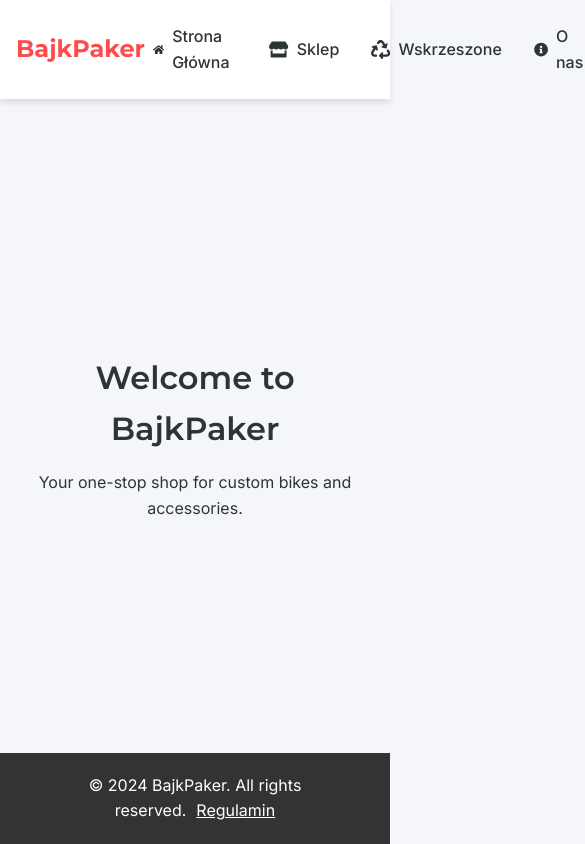
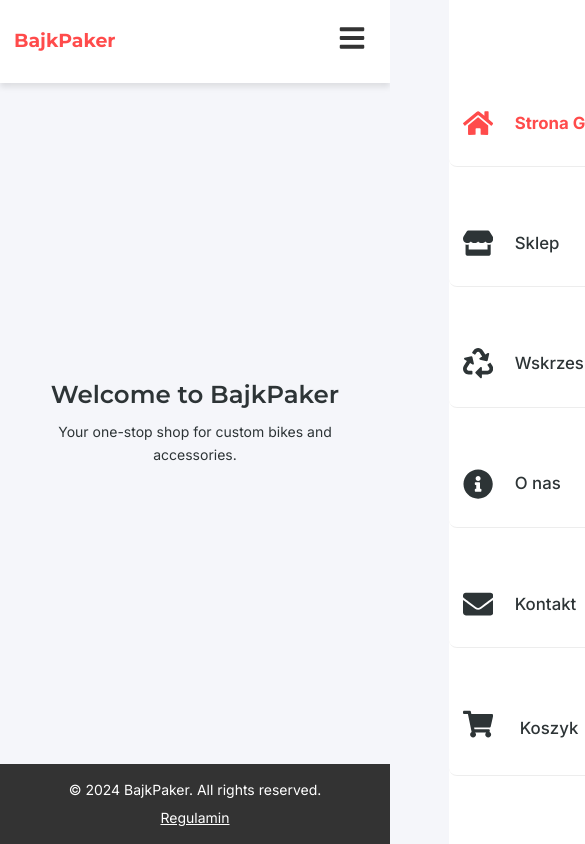
Before and after one commit to DraBard/BajkPaker, a React app in the folder frontend/: page / in a window 390 px wide. Shown: the top 844 px of the page, 585 px wide, since content can reach past the window. Built offline with nearby package versions, Linux system fonts and the light colour scheme; no server answers.

Commit message:
adjusts mobile frontend.

```diff
--- a/frontend/src/components/Footer.js
+++ b/frontend/src/components/Footer.js
@@ -9,6 +9,11 @@ const FooterContainer = styled.footer`
   position: fixed;
   bottom: 0;
   width: 100%;
+  z-index: 10;
+
+  ${props => props.theme.mediaQueries.mobile} {
+    padding: 15px 10px;
+  }
 `;
 
 const TermsLink = styled.span`
@@ -16,6 +21,12 @@ const TermsLink = styled.span`
   text-decoration: underline;
   cursor: pointer;
   margin-left: 10px;
+
+  ${props => props.theme.mediaQueries.mobile} {
+    display: block;
+    margin-top: 5px;
+    margin-left: 0;
+  }
 `;
 
 const Footer = ({ onOpenTerms }) => (
--- a/frontend/src/components/Header.js
+++ b/frontend/src/components/Header.js
@@ -1,7 +1,7 @@
-import React, { useContext } from 'react';
-import { Link } from 'react-router-dom';
+import React, { useContext, useState, useEffect } from 'react';
+import { Link, useLocation } from 'react-router-dom';
 import styled from 'styled-components';
-import { FaShoppingCart, FaHome, FaStore, FaInfoCircle, FaEnvelope, FaRecycle, FaUserPlus } from 'react-icons/fa';
+import { FaShoppingCart, FaHome, FaStore, FaInfoCircle, FaEnvelope, FaRecycle, FaUserPlus, FaBars, FaTimes } from 'react-icons/fa';
 import { CartContext } from '../CartContext';
 
 const NavBar = styled.nav`
@@ -19,6 +19,7 @@ const NavContent = styled.div`
   display: flex;
   justify-content: space-between;
   align-items: center;
+  position: relative;
 `;
 
 const Logo = styled(Link)`
@@ -30,22 +31,46 @@ const Logo = styled(Link)`
   &:hover {
     transform: scale(1.05);
   }
+
+  ${props => props.theme.mediaQueries.mobile} {
+    font-size: ${props => props.theme.typography.mobileSizes.xlarge};
+    z-index: 1001; // Ensure logo stays above the menu
+  }
 `;
 
 const NavLinks = styled.div`
   display: flex;
   gap: ${props => props.theme.spacing.medium};
   align-items: center;
+
+  ${props => props.theme.mediaQueries.touch} {
+    flex-direction: column;
+    position: fixed;
+    top: 0;
+    right: ${props => (props.isOpen ? '0' : '-100%')};
+    width: 85%; /* Increased width for better visibility */
+    max-width: 350px; /* Increased max-width */
+    height: 100vh;
+    background-color: ${props => props.theme.colors.light};
+    padding-top: 80px; /* Increased padding */
+    padding-bottom: 30px;
+    transition: right 0.3s ease-in-out;
+    box-shadow: ${props => (props.isOpen ? '-8px 0 15px rgba(0, 0, 0, 0.2)' : 'none')}; /* Enhanced shadow */
+    gap: ${props => props.theme.spacing.large};
+    overflow-y: auto;
+    z-index: 1000;
+  }
 `;
 
 const NavLink = styled(Link)`
   display: flex;
   align-items: center;
   gap: ${props => props.theme.spacing.small};
-  color: ${props => props.theme.colors.text};
-  font-weight: 500;
+  color: ${props => props.isActive ? props.theme.colors.primary : props.theme.colors.text};
+  font-weight: ${props => props.isActive ? '700' : '500'};
   padding: ${props => props.theme.spacing.small};
   border-radius: ${props => props.theme.borderRadius};
+  transition: all ${props => props.theme.transitions.fast};
 
   &:hover {
     background-color: ${props => props.theme.colors.background};
@@ -56,10 +81,30 @@ const NavLink = styled(Link)`
   svg {
     font-size: 1.2em;
   }
+
+  ${props => props.theme.mediaQueries.touch} {
+    width: 100%;
+    padding: ${props => props.theme.spacing.large} ${props => props.theme.spacing.medium}; /* Significantly increased padding for touch targets */
+    font-size: 1.2rem; /* Larger font size */
+    justify-content: flex-start;
+    border-bottom: 1px solid rgba(0,0,0,0.07); /* Visual separator */
+    margin-bottom: 5px;
+
+    svg {
+      font-size: 1.8em; /* Larger icons */
+      margin-right: 15px; /* More space between icon and text */
+    }
+
+    &:active {
+      background-color: ${props => props.theme.colors.background};
+    }
+  }
 `;
 
 const CartIconContainer = styled.div`
   position: relative;
+  display: inline-block;
+  margin-right: 5px;
 `;
 
 const CartBadge = styled.span`
@@ -72,29 +117,109 @@ const CartBadge = styled.span`
   padding: 0.25rem 0.5rem;
   font-size: 0.75rem;
   font-weight: bold;
+
+  ${props => props.theme.mediaQueries.touch} {
+    top: -5px;
+    right: -5px;
+    padding: 0.2rem 0.4rem;
+  }
+`;
+
+const HamburgerButton = styled.button`
+  display: none;
+  background: none;
+  border: none;
+  color: ${props => props.theme.colors.hamburger};
+  font-size: 2rem; /* Larger icon */
+  cursor: pointer;
+  z-index: 1001;
+  padding: 10px; /* Increased touch target */
+
+  ${props => props.theme.mediaQueries.touch} {
+    display: block;
+  }
+`;
+
+const Overlay = styled.div`
+  display: none;
+
+  ${props => props.theme.mediaQueries.touch} {
+    display: ${props => props.isOpen ? 'block' : 'none'};
+    position: fixed;
+    top: 0;
+    left: 0;
+    right: 0;
+    bottom: 0;
+    background-color: rgba(0, 0, 0, 0.6); /* Darker overlay for better contrast */
+    z-index: 999;
+  }
 `;
 
 const Header = () => {
   const { cart } = useContext(CartContext);
+  const [isMenuOpen, setIsMenuOpen] = useState(false);
   const cartItemCount = cart.reduce((total, item) => total + item.quantity, 0);
+  const location = useLocation();
+
+  const isActive = (path) => {
+    return location.pathname === path;
+  };
+
+  // Close menu when route changes
+  useEffect(() => {
+    setIsMenuOpen(false);
+  }, [location]);
+
+  // Prevent body scroll when menu is open
+  useEffect(() => {
+    if (isMenuOpen) {
+      document.body.style.overflow = 'hidden';
+    } else {
+      document.body.style.overflow = 'visible';
+    }
+
+    return () => {
+      document.body.style.overflow = 'visible';
+    };
+  }, [isMenuOpen]);
 
   return (
     <NavBar>
       <NavContent>
         <Logo to="/">BajkPaker</Logo>
-        <NavLinks>
-          <NavLink to="/"><FaHome />Strona Główna</NavLink>
-          <NavLink to="/shop"><FaStore />Sklep</NavLink>
-          <NavLink to="/revived"><FaRecycle />Wskrzeszone</NavLink>
-          <NavLink to="/about"><FaInfoCircle />O nas</NavLink>
-          <NavLink to="/contact"><FaEnvelope />Kontakt</NavLink>
-          <CartIconContainer>
-            <NavLink to="/cart">
-              <FaShoppingCart />Koszyk
+
+        <HamburgerButton onClick={() => setIsMenuOpen(!isMenuOpen)} aria-label="Toggle menu">
+          {isMenuOpen ? <FaTimes /> : <FaBars />}
+        </HamburgerButton>
+
+        <Overlay isOpen={isMenuOpen} onClick={() => setIsMenuOpen(false)} />
+
+        <NavLinks isOpen={isMenuOpen}>
+          <NavLink to="/" isActive={isActive('/')} onClick={() => setIsMenuOpen(false)}>
+            <FaHome />Strona Główna
+          </NavLink>
+          <NavLink to="/shop" isActive={isActive('/shop')} onClick={() => setIsMenuOpen(false)}>
+            <FaStore />Sklep
+          </NavLink>
+          <NavLink to="/revived" isActive={isActive('/revived')} onClick={() => setIsMenuOpen(false)}>
+            <FaRecycle />Wskrzeszone
+          </NavLink>
+          <NavLink to="/about" isActive={isActive('/about')} onClick={() => setIsMenuOpen(false)}>
+            <FaInfoCircle />O nas
+          </NavLink>
+          <NavLink to="/contact" isActive={isActive('/contact')} onClick={() => setIsMenuOpen(false)}>
+            <FaEnvelope />Kontakt
+          </NavLink>
+          <NavLink to="/cart" isActive={isActive('/cart')} onClick={() => setIsMenuOpen(false)}>
+            <CartIconContainer>
+              <FaShoppingCart />
               {cartItemCount > 0 && <CartBadge>{cartItemCount}</CartBadge>}
-            </NavLink>
-          </CartIconContainer>
-          {/* <NavLink to="/auth"><FaUserPlus /> Login</NavLink> */}
+            </CartIconContainer>
+            Koszyk
+          </NavLink>
+          {/* <NavLink to="/auth" isActive={isActive('/auth')} onClick={() => setIsMenuOpen(false)}>
+            <FaUserPlus /> Login
+          </NavLink> */}
         </NavLinks>
       </NavContent>
     </NavBar>
--- a/frontend/src/styles/GlobalStyle.js
+++ b/frontend/src/styles/GlobalStyle.js
@@ -5,6 +5,14 @@ const GlobalStyle = createGlobalStyle`
     margin: 0;
     padding: 0;
     box-sizing: border-box;
+    -webkit-tap-highlight-color: transparent;
+  }
+
+  html {
+    font-size: 16px;
+    ${props => props.theme.mediaQueries.mobile} {
+      font-size: 14px;
+    }
   }
 
   body {
@@ -12,12 +20,33 @@ const GlobalStyle = createGlobalStyle`
     background-color: ${props => props.theme.colors.background};
     color: ${props => props.theme.colors.text};
     line-height: 1.6;
+    min-height: 100vh;
+    position: relative;
+    padding-bottom: 60px; /* Space for footer */
   }
 
   h1, h2, h3, h4, h5, h6 {
     font-family: ${props => props.theme.typography.headingFamily};
     font-weight: 600;
     margin-bottom: ${props => props.theme.spacing.medium};
+
+    ${props => props.theme.mediaQueries.mobile} {
+      margin-bottom: ${props => props.theme.spacing.small};
+    }
+  }
+
+  h1 {
+    font-size: ${props => props.theme.typography.sizes.xxlarge};
+    ${props => props.theme.mediaQueries.mobile} {
+      font-size: ${props => props.theme.typography.mobileSizes.xxlarge};
+    }
+  }
+
+  h2 {
+    font-size: ${props => props.theme.typography.sizes.xlarge};
+    ${props => props.theme.mediaQueries.mobile} {
+      font-size: ${props => props.theme.typography.mobileSizes.xlarge};
+    }
   }
 
   a {
@@ -29,6 +58,23 @@ const GlobalStyle = createGlobalStyle`
   button {
     font-family: ${props => props.theme.typography.fontFamily};
     transition: ${props => props.theme.transitions.default};
+    cursor: pointer;
+    font-size: 1rem;
+
+    ${props => props.theme.mediaQueries.mobile} {
+      font-size: 1.1rem;
+      padding: 8px 12px; /* Larger touch targets for mobile */
+    }
+  }
+
+  input, select, textarea {
+    font-family: ${props => props.theme.typography.fontFamily};
+    font-size: 1rem;
+
+    ${props => props.theme.mediaQueries.mobile} {
+      font-size: 16px; /* Prevent zoom on iOS */
+      padding: 10px;
+    }
   }
 
   img {
--- a/frontend/src/styles/theme.js
+++ b/frontend/src/styles/theme.js
@@ -8,7 +8,8 @@ const theme = {
     background: '#F5F6FA',
     text: '#2D3436',
     error: '#FF7675',
-    success: '#00B894'
+    success: '#00B894',
+    hamburger: '#333333'
   },
   spacing: {
     small: '0.5rem',
@@ -25,6 +26,13 @@ const theme = {
       large: '1.25rem',
       xlarge: '1.5rem',
       xxlarge: '2rem'
+    },
+    mobileSizes: {
+      small: '0.75rem',
+      medium: '0.9rem',
+      large: '1.125rem',
+      xlarge: '1.35rem',
+      xxlarge: '1.75rem'
     }
   },
   borderRadius: '8px',
@@ -39,6 +47,12 @@ const theme = {
     tablet: '768px',
     desktop: '1024px',
     wide: '1280px'
+  },
+  mediaQueries: {
+    mobile: '@media (max-width: 767px)',
+    tablet: '@media (min-width: 768px) and (max-width: 1023px)',
+    desktop: '@media (min-width: 1024px)',
+    touch: '@media (max-width: 1023px)'
   }
 };
 
```
